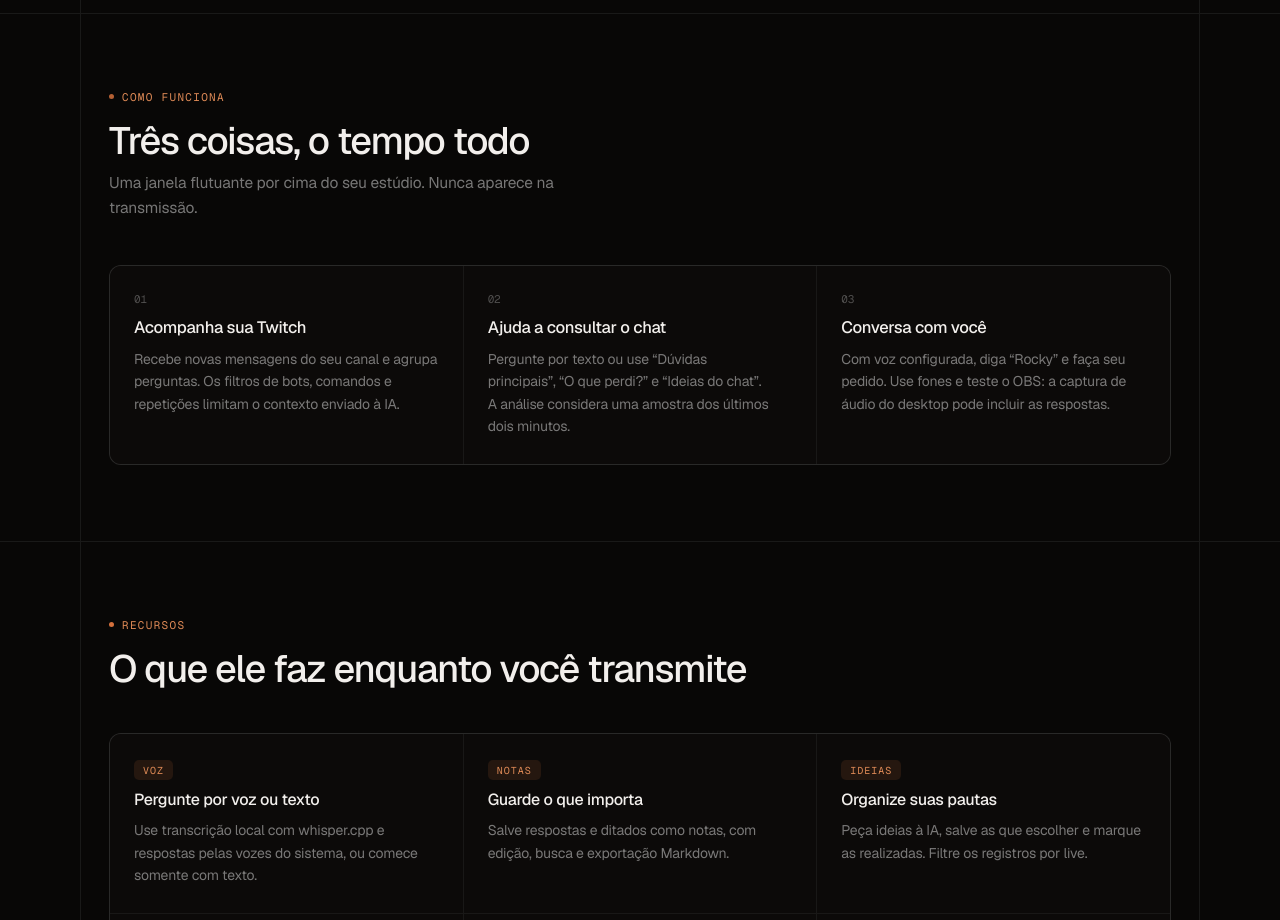
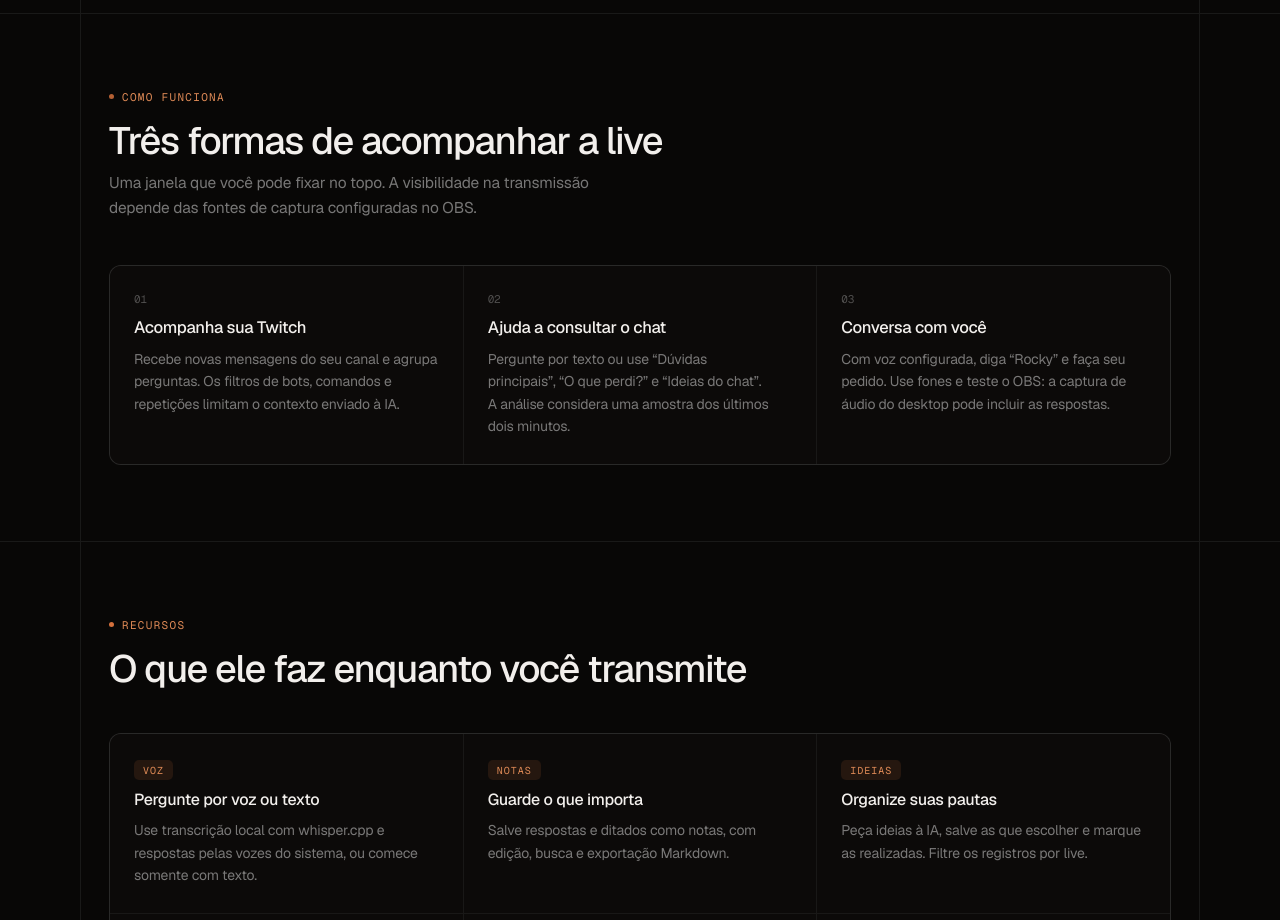
Before and after one commit to opensources-com-br/rocky, a Next.js app in the folder apps/web/: page / in a window 1280 px wide. Shown: the part 1580-2500 px from the top of the page. Built offline with nearby package versions, Linux system fonts and the light colour scheme.

Commit message:
feat: correct OBS capture expectations

```diff
--- a/apps/web/components/landing/HowItWorks.jsx
+++ b/apps/web/components/landing/HowItWorks.jsx
@@ -11,10 +11,10 @@ export default function HowItWorks({ steps }) {
 {"COMO FUNCIONA "}
 </div>
 <h2 style={{"margin": "16px 0 10px", "fontSize": "38px", "lineHeight": "1.1", "letterSpacing": "-.035em", "fontWeight": "500"}}>
-{"Três coisas, o tempo todo"}
+{"Três formas de acompanhar a live"}
 </h2>
 <p style={{"margin": "0 0 44px", "maxWidth": "480px", "fontSize": "15.5px", "lineHeight": "1.6", "color": "rgba(255,255,255,.45)"}}>
-{"Uma janela flutuante por cima do seu estúdio. Nunca aparece na transmissão."}
+{"Uma janela que você pode fixar no topo. A visibilidade na transmissão depende das fontes de captura configuradas no OBS."}
 </p>
 <StepsGrid steps={steps} />
 </div>
```
